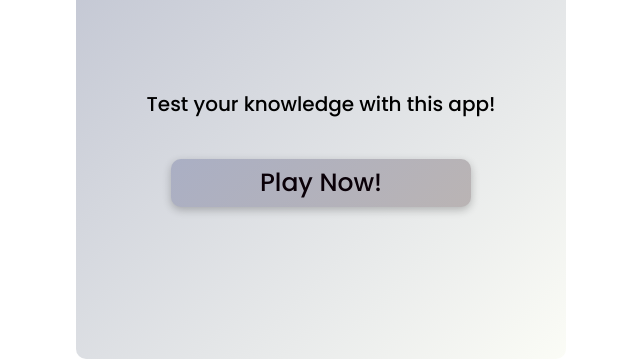
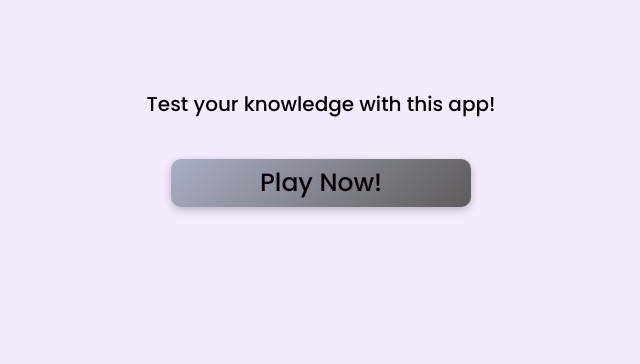
Before and after one commit to Vaibhavj1102/Quizapp, a plain HTML site: page index.html in a window 1280 px wide. Shown: the part 436-800 px from the top of the page, without its empty margins (319-959 px from the left). Drawn offline with Linux system fonts and the light colour scheme.

Commit message:
Update style.css

```diff
--- a/style.css
+++ b/style.css
@@ -6,6 +6,12 @@
     font-family: 'Poppins', sans-serif;
 }
 
+body {
+    background-image: linear-gradient(135deg, #f4ebff 0%, #f4ebff 100%);
+    background-size: cover;
+    background-attachment: fixed;
+    background-repeat: no-repeat;
+}
 
 .main {
     display: flex;
@@ -22,7 +28,7 @@
     width: 450px;
 
     border-radius: 10px;
-    background-image: linear-gradient(135deg, #aaafc4 0%, #fbfcf6 100%);
+    background-image: linear-gradient(135deg, #f4ebff 0%, #f4ebff 100%);
     position: relative;
     padding: 20px;
 }
@@ -76,7 +82,7 @@
     font-size: 25px;
     border: none;
     background-image: linear-gradient(135deg, #aaafc4 0%,
-    #bab4b4 100%);
+    #5e5b5b 100%);
     cursor: pointer;
     margin: 10px;
     box-shadow: rgba(0, 0, 0, 0.24) 0px 3px 8px;
```
